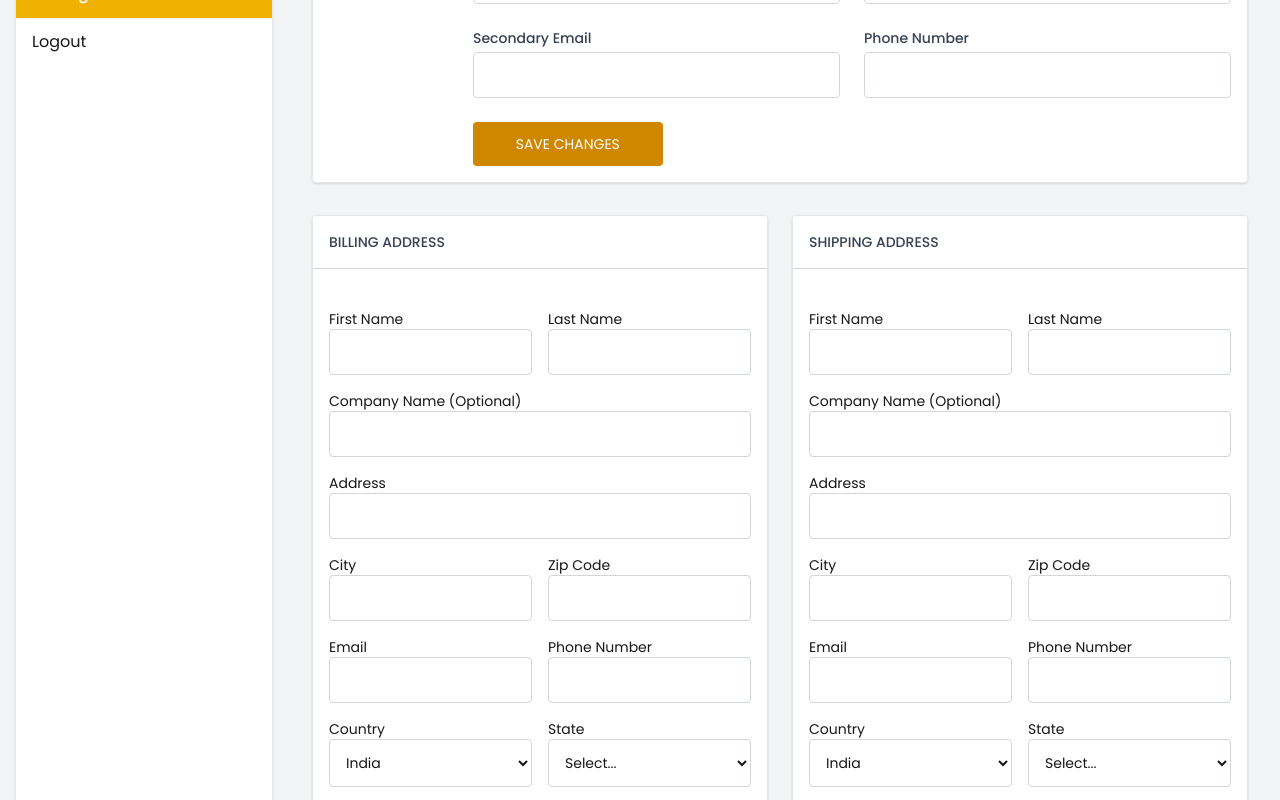
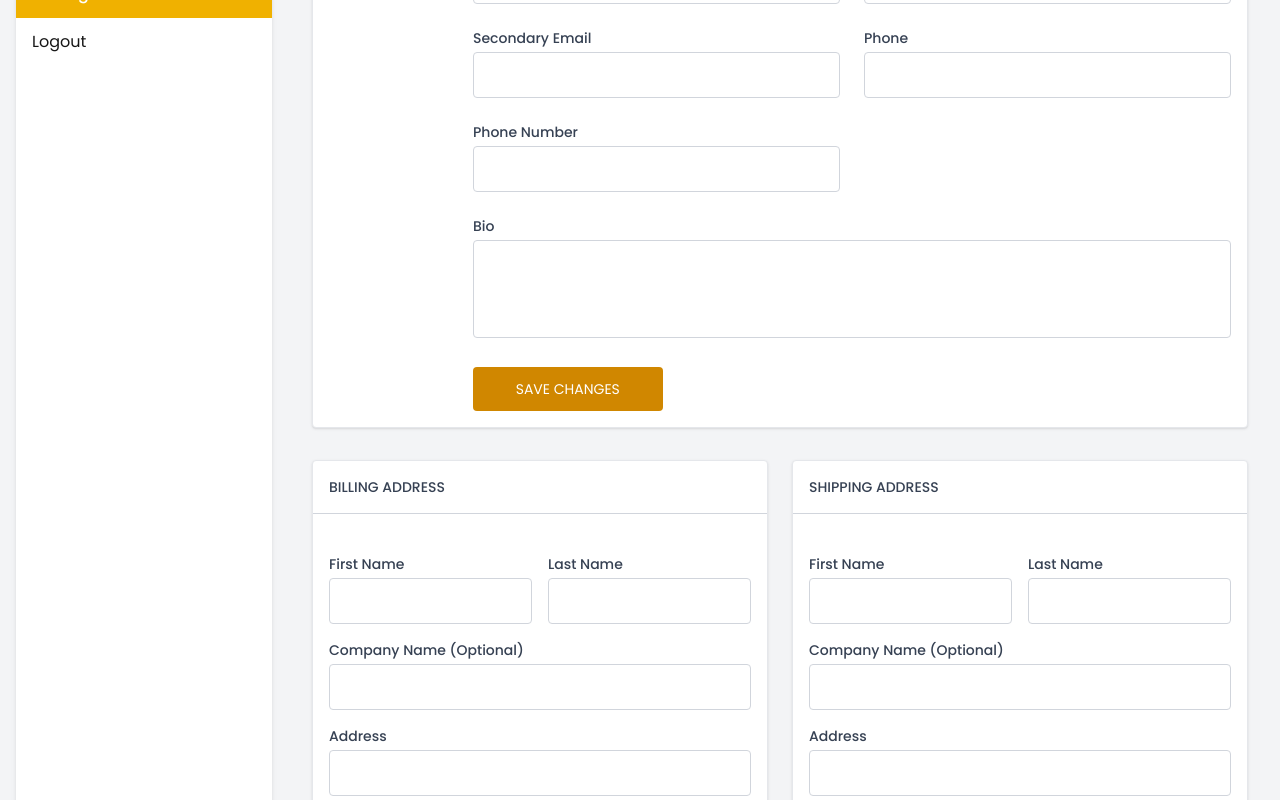
Before and after one commit to atulpawade11/podolo, a Next.js app: page /dashboard/settings in a window 1280 px wide. Shown: the part 520-1320 px from the top of the page. Built offline with nearby package versions, Linux system fonts and the light colour scheme.

Commit message:
atul | error removed 4

```diff
--- a/src/components/settings/AccountInfoForm.tsx
+++ b/src/components/settings/AccountInfoForm.tsx
@@ -2,17 +2,7 @@
 
 import React, { useRef } from 'react';
 import Image from 'next/image';
-
-type AccountFormData = {
-  avatar: string;
-  isLocal?: boolean;
-  displayName: string;
-  username: string;
-  fullName: string;
-  email: string;
-  secondaryEmail: string;
-  phoneNumber: string;
-};
+import { AccountFormData } from '@/types/settings';
 
 type Props = {
   formData: AccountFormData;
@@ -22,7 +12,7 @@ type Props = {
 export default function AccountInfoForm({ formData, setFormData }: Props) {
   const fileInputRef = useRef<HTMLInputElement | null>(null);
 
-  const handleChange = (e: React.ChangeEvent<HTMLInputElement>) => {
+  const handleChange = (e: React.ChangeEvent<HTMLInputElement | HTMLTextAreaElement>) => {
     const { name, value } = e.target;
     setFormData(prev => ({ ...prev, [name]: value }));
   };
@@ -40,7 +30,9 @@ export default function AccountInfoForm({ formData, setFormData }: Props) {
       <h2 className="font-medium text-sm text-gray-700 mb-6 border-b border-gray-300 p-4">
         ACCOUNT SETTING
       </h2>
+
       <div className="flex flex-col md:flex-row gap-8 p-4">
+        {/* Avatar Section */}
         <div className="flex flex-col items-center md:block space-y-2">
           <div className="w-28 h-28 relative rounded-full overflow-hidden">
             <Image
@@ -67,13 +59,15 @@ export default function AccountInfoForm({ formData, setFormData }: Props) {
           />
         </div>
 
+        {/* Form Inputs */}
         <div className="flex-1 grid grid-cols-1 sm:grid-cols-2 gap-6 text-sm">
           {[
-            { label: 'Display name', name: 'displayName' },
+            { label: 'Display Name', name: 'displayName' },
             { label: 'Username', name: 'username' },
             { label: 'Full Name', name: 'fullName' },
             { label: 'Email', name: 'email' },
             { label: 'Secondary Email', name: 'secondaryEmail' },
+            { label: 'Phone', name: 'phone' },
             { label: 'Phone Number', name: 'phoneNumber' },
           ].map(({ label, name }) => (
             <div key={name}>
@@ -90,6 +84,21 @@ export default function AccountInfoForm({ formData, setFormData }: Props) {
             </div>
           ))}
 
+          {/* Bio field */}
+          <div className="col-span-2">
+            <label className="block mb-1 font-medium text-gray-700">
+              Bio
+            </label>
+            <textarea
+              name="bio"
+              value={formData.bio}
+              onChange={handleChange}
+              rows={4}
+              className="w-full border border-gray-300 rounded px-3 py-2 resize-none"
+            />
+          </div>
+
+          {/* Submit button */}
           <div className="col-span-2">
             <button
               type="submit"
--- a/src/components/settings/AddressSection.tsx
+++ b/src/components/settings/AddressSection.tsx
@@ -1,21 +1,9 @@
 'use client';
 
 import React from 'react';
+import { AddressData } from '@/types/settings';
 
-interface AddressData {
-  firstName: string;
-  lastName: string;
-  company?: string;
-  address: string;
-  city: string;
-  zip: string;
-  email: string;
-  phone: string;
-  country: string;
-  state: string;
-}
-
-interface Props {
+type Props = {
   title: string;
   section: 'billing' | 'shipping';
   data: AddressData;
@@ -23,7 +11,7 @@ interface Props {
     e: React.ChangeEvent<HTMLInputElement | HTMLSelectElement>,
     section: 'billing' | 'shipping'
   ) => void;
-}
+};
 
 export default function AddressSection({ title, section, data, onChange }: Props) {
   const fields: { label: string; name: keyof AddressData }[] = [
@@ -39,47 +27,52 @@ export default function AddressSection({ title, section, data, onChange }: Props
 
   return (
     <div className="bg-white border border-gray-200 rounded-sm shadow-sm w-full">
-      <h2 className="font-medium text-sm text-gray-700 mb-6 border-b border-gray-300 p-4">{title}</h2>
+      <h2 className="font-medium text-sm text-gray-700 mb-6 border-b border-gray-300 p-4">
+        {title}
+      </h2>
       <div className="grid grid-cols-1 sm:grid-cols-2 gap-4 text-sm p-4">
         {fields.map(({ label, name }) => (
           <div
             key={name}
             className={name === 'company' || name === 'address' ? 'col-span-2' : ''}
           >
-            <label>{label}</label>
+            <label className="block mb-1 font-medium text-gray-700">{label}</label>
             <input
               name={name}
               value={data[name] ?? ''}
-              onChange={e => onChange(e, section)}
+              onChange={(e) => onChange(e, section)}
               className="w-full border border-gray-300 px-3 py-3 rounded"
             />
           </div>
         ))}
 
         <div className="sm:col-span-1">
-          <label>Country</label>
+          <label className="block mb-1 font-medium text-gray-700">Country</label>
           <select
             name="country"
             value={data.country}
-            onChange={e => onChange(e, section)}
+            onChange={(e) => onChange(e, section)}
             className="w-full border border-gray-300 px-3 py-3 rounded"
           >
+            <option value="">Select Country...</option>
             <option value="India">India</option>
             <option value="USA">USA</option>
+            {/* Add more countries if needed */}
           </select>
         </div>
 
         <div className="sm:col-span-1">
-          <label>State</label>
+          <label className="block mb-1 font-medium text-gray-700">State</label>
           <select
             name="state"
             value={data.state}
-            onChange={e => onChange(e, section)}
+            onChange={(e) => onChange(e, section)}
             className="w-full border border-gray-300 px-3 py-3 rounded"
           >
-            <option value="">Select...</option>
+            <option value="">Select State...</option>
             <option value="MP">Madhya Pradesh</option>
             <option value="MH">Maharashtra</option>
+            {/* Add more states as required */}
           </select>
         </div>
 
--- /dev/null
+++ b/src/types/settings.ts
@@ -0,0 +1,22 @@
+// src/types/settings.ts
+
+export type AccountFormData = {
+    avatar: string;
+    displayName: string;
+    username: string;
+    fullName: string;
+    email: string;
+    phone: string;
+    bio: string;
+    secondaryEmail: string;
+    phoneNumber: string;
+  };
+
+  export type AddressData = {
+    name: string;
+    address: string;
+    city: string;
+    state: string;
+    zip: string;
+    country: string;
+  };
```
Also changed, not shown: src/app/(public)/dashboard/settings/page.tsx (+1 -21 lines).
